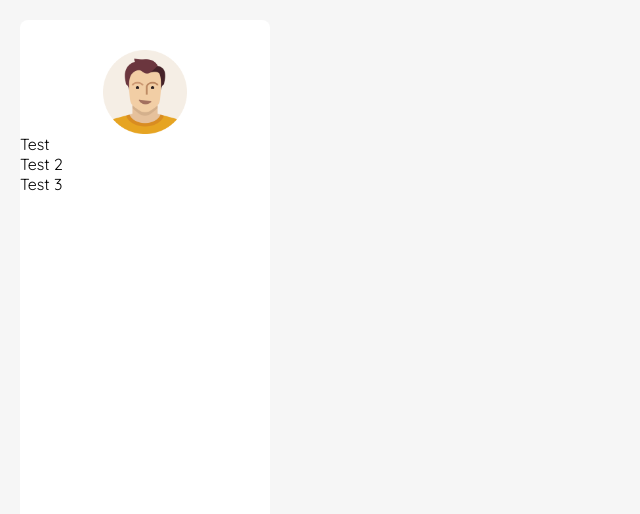
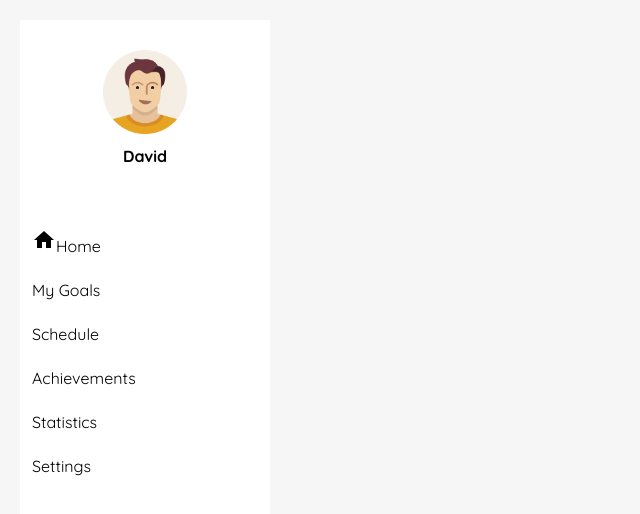
Before and after one commit to david-tnguyen/awareness, a React (Create React App) app: page / in a window 1280 px wide. Shown: the top 514 px of the page, without its empty margins (0-640 px from the left). Built offline with nearby package versions, Linux system fonts and the light colour scheme; what react-router-redux would draw is missing.

Commit message:
Add navlink icon and text layout

```diff
--- a/public/index.html
+++ b/public/index.html
@@ -17,6 +17,7 @@
     <link rel="manifest" href="%PUBLIC_URL%/manifest.json" />
 
     <link href="https://fonts.googleapis.com/css?family=Quicksand:300,400,500,700" rel="stylesheet">
+    <link rel="stylesheet" href="https://fonts.googleapis.com/icon?family=Material+Icons">
     <!--
       Notice the use of %PUBLIC_URL% in the tags above.
       It will be replaced with the URL of the `public` folder during the build.
--- a/src/App.scss
+++ b/src/App.scss
@@ -22,7 +22,7 @@ table, caption, tbody, tfoot, thead, tr, th, td {
 	font-style: inherit;
 	font-size: 100%;
 	font-family: inherit;
-	vertical-align: baseline;
+  vertical-align: baseline;
 }
 
 *, *:before, *:after {
--- a/src/components/Dashboard/dashboard.scss
+++ b/src/components/Dashboard/dashboard.scss
@@ -1,22 +1,32 @@
 .dashboard-nav {
   background-color: white;
-  width: 250px;
+  width: 290px;
   height: 100vh;
-  margin: 20px;
-  border-radius: 8px;
+  border: 20px solid #f6f6f6;
+
+  .profile-container {
+    display: flex;
+    flex-direction: column;
+    align-items: center;
+    padding-top: 30px;
+    margin-bottom: 50px;
+  }
+
+  .photo {
+    height: 84px;
+    width: 84px;
+    margin-bottom: 12px;
+  }
+
+  .name {
+    font-weight: 600;
+  }
 
   ul {
     list-style: none;
   }
+
+  li {
+    padding: 12px;
+  }
 }
-
-.dashboard-profile {
-  display: flex;
-  justify-content: center;
-  padding-top: 30px;
-}
-
-img.profile {
-  height: 84px;
-  width: 84px;
-}
--- a/src/components/Dashboard/index.jsx
+++ b/src/components/Dashboard/index.jsx
@@ -7,13 +7,22 @@ class Dashboard extends React.Component {
   render() {
     return (
       <nav className='dashboard-nav'>
-        <div className='dashboard-profile'>
-          <img src={profile} alt="profile" className='profile'/>
+        <div className='profile-container'>
+          <img src={profile} alt="profile" className='photo'/>
+          <div className='name'>David</div>
         </div>
         <ul>
-          <li>Test</li>
-          <li>Test 2</li>
-          <li>Test 3</li>
+          <li>
+            <a>
+              <i className='material-icons'>home</i>
+              <span className='navlink-text'>Home</span>
+            </a>
+          </li>
+          <li>My Goals</li>
+          <li>Schedule</li>
+          <li>Achievements</li>
+          <li>Statistics</li>
+          <li>Settings</li>
         </ul>
       </nav>
     );
```
